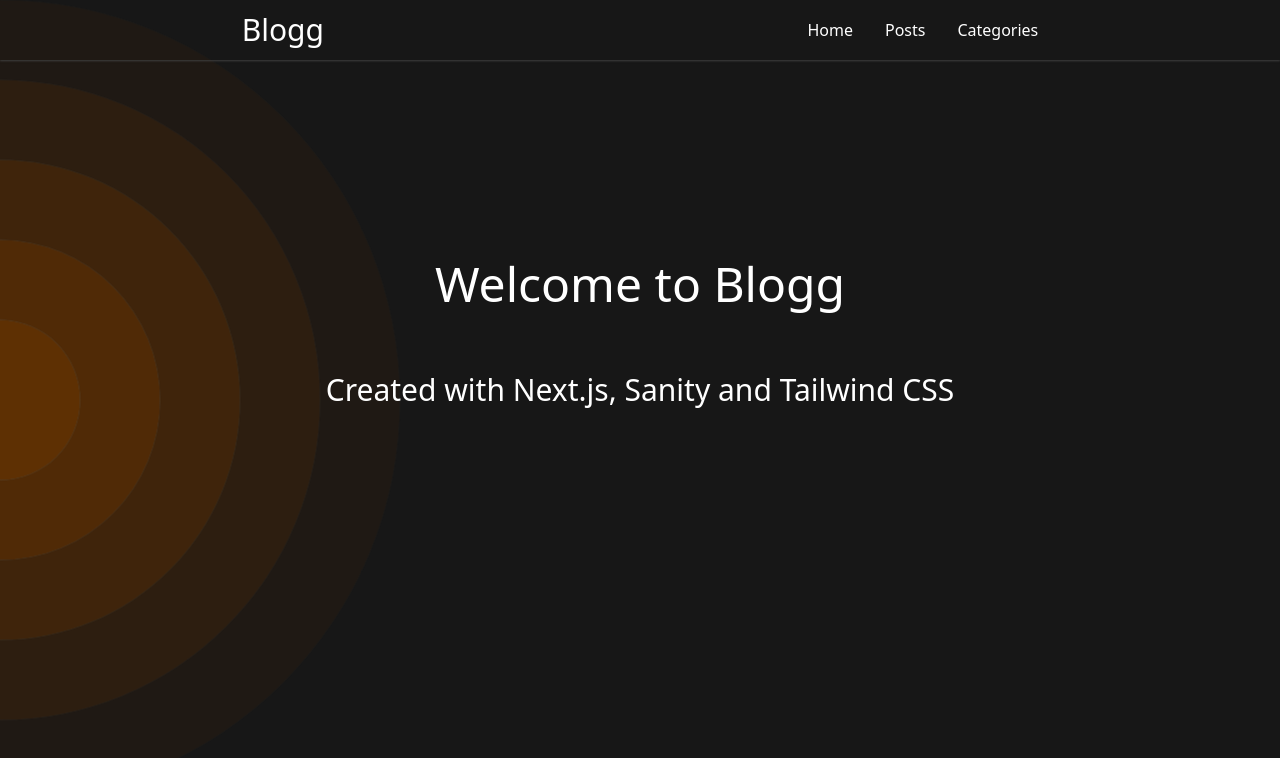
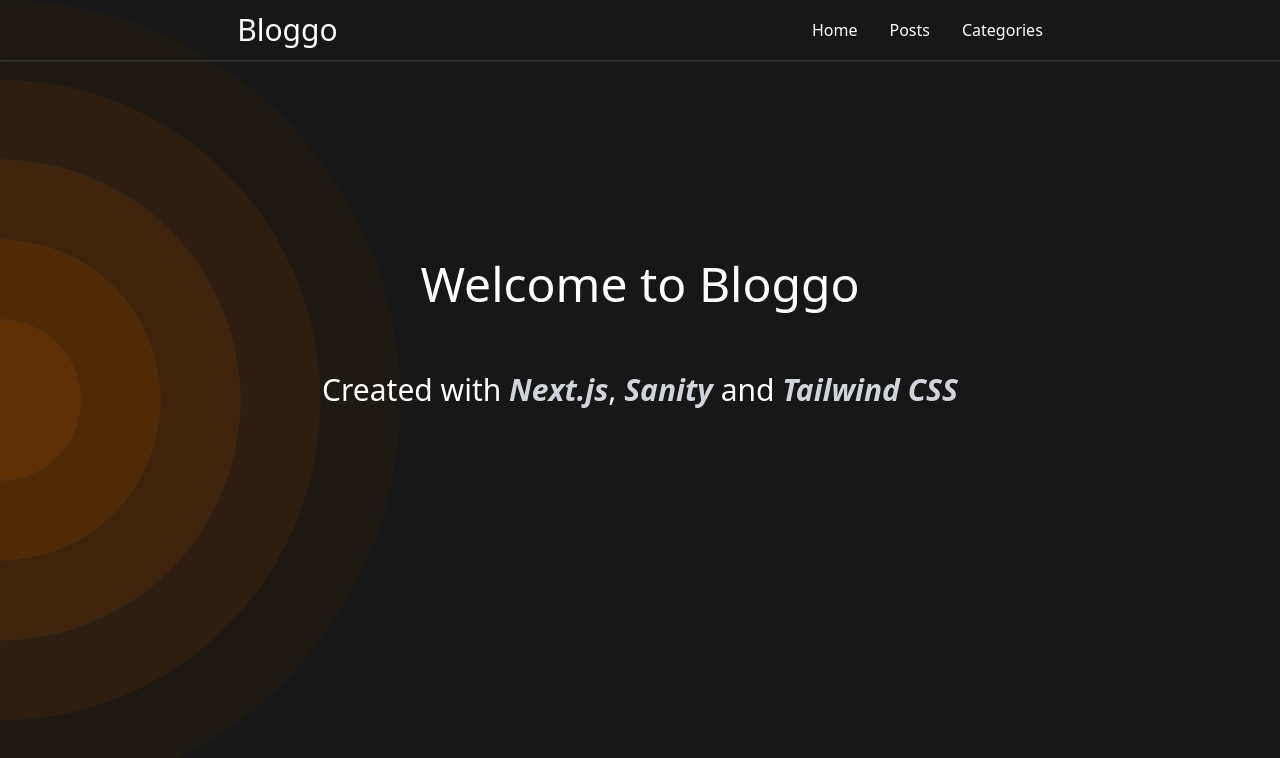
Before and after one commit to solutelabs/nextjs-sanity-blog, a Next.js app: page / in a window 1280 px wide. Shown: the top 758 px of the page. Built offline with nearby package versions, Linux system fonts and the light colour scheme.

Commit message:
Added anchor tags on Home page

```diff
--- a/components/Header.js
+++ b/components/Header.js
@@ -7,7 +7,7 @@
     <header className="py-3 mb-6 flex items-center justify-around navbar">
       <Link href="/">
         <a>
-          <p className="text-3xl">Blogg</p>
+          <p className="text-3xl">Bloggo</p>
         </a>
       </Link>
       <NavBar />
--- a/pages/index.js
+++ b/pages/index.js
@@ -7,8 +7,21 @@
       <PCbg />
       <Main>
         <div className="mx-auto my-auto w-[90%] text-center mt-[200px] space-y-16">
-          <h1>Welcome to Blogg</h1>
-          <h3>Created with Next.js, Sanity and Tailwind CSS</h3>
+          <h1>Welcome to Bloggo</h1>
+          <h3>
+            Created with{' '}
+            <a href="https://nextjs.org/" target="_blank" rel="noreferrer">
+              Next.js
+            </a>
+            ,{' '}
+            <a href="https://sanity.io/" target="_blank" rel="noreferrer">
+              Sanity
+            </a>{' '}
+            and{' '}
+            <a href="https://tailwindcss.com/" target="_blank" rel="noreferrer">
+              Tailwind CSS
+            </a>
+          </h3>
         </div>
       </Main>
     </>
```
